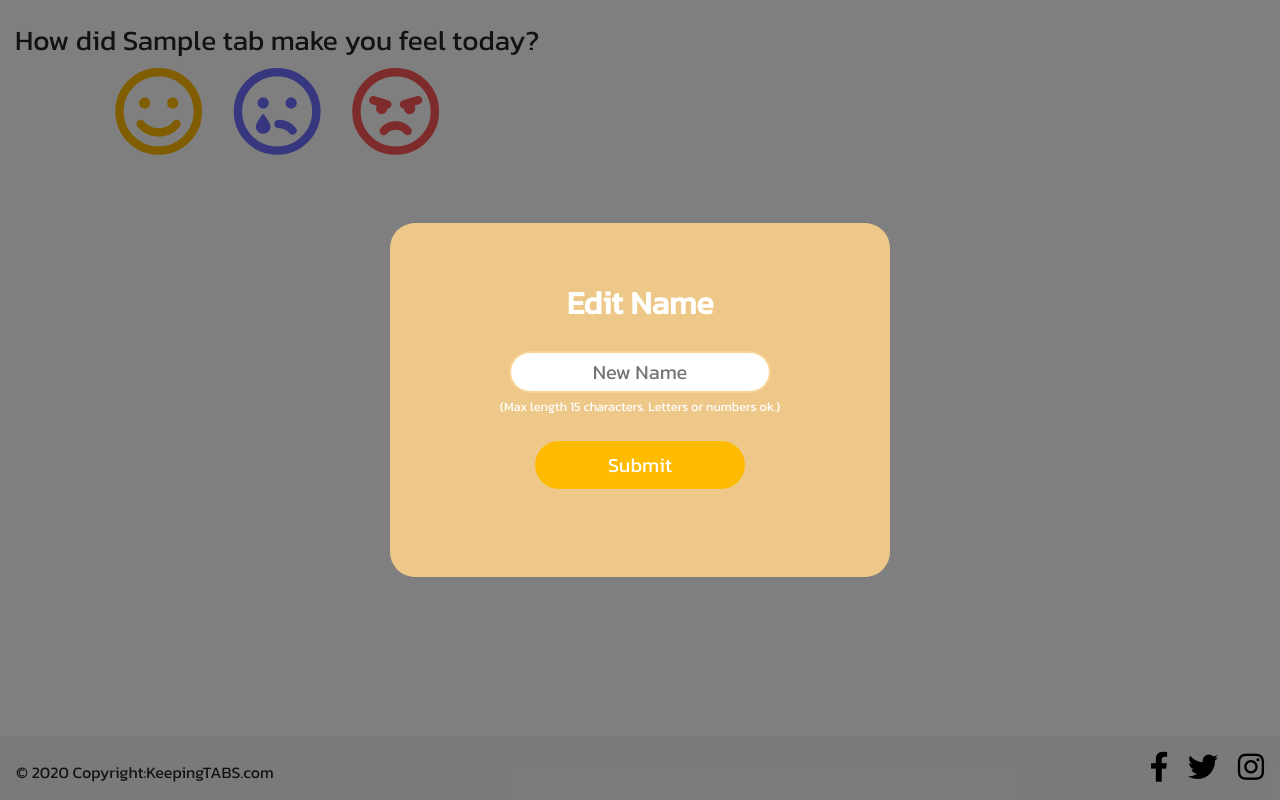
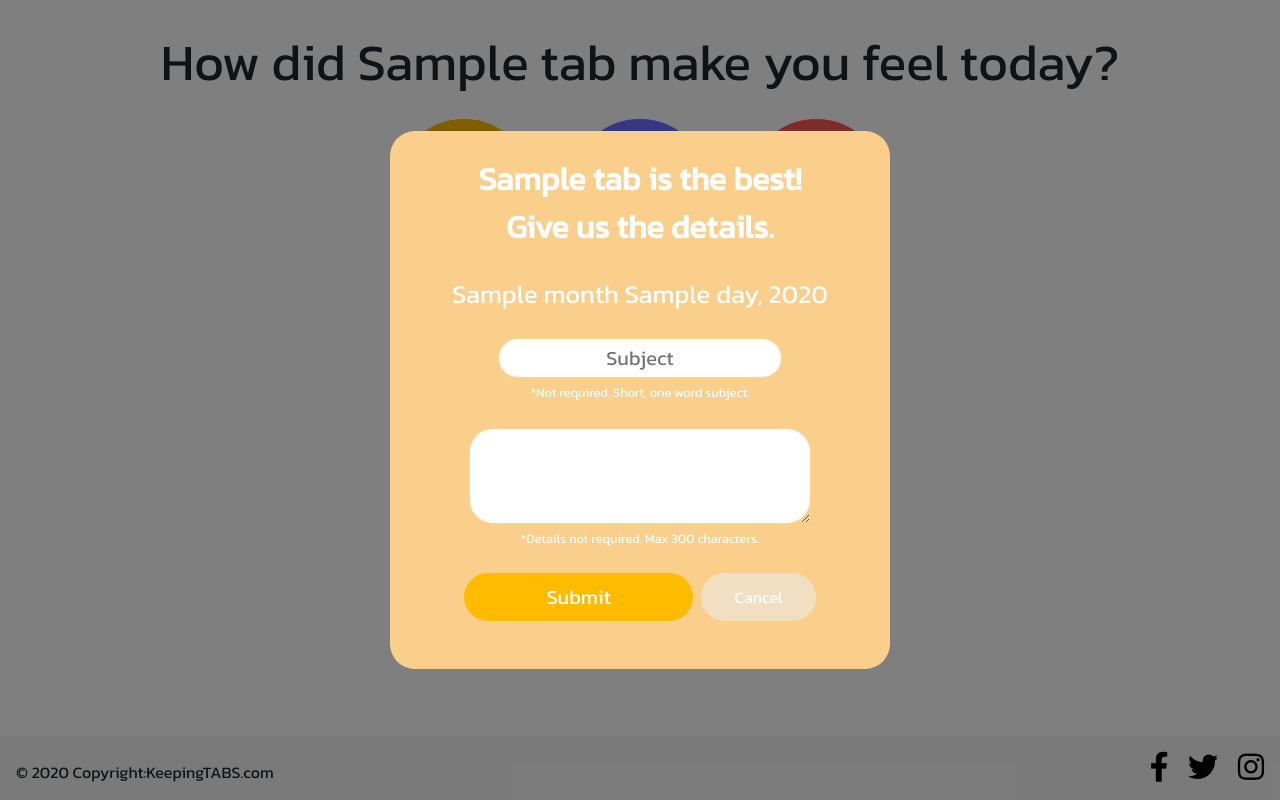
Before and after one commit to RyanRayn/Milestone-3, a Flask app: template templates/profile.html in a window 1280 px wide, after a click that opens the changed part. Run offline with Flask 2, Linux system fonts and the light colour scheme; the template is opened without the code that fills it: most values are stand-ins (such as "Sample title", 1, 10 or a date in 2020); some libraries are stand-ins or nearby versions.

Commit message:
styled profile modals and added datetime.now function

```diff
--- a/app.py
+++ b/app.py
@@ -5,6 +5,7 @@ from flask import (
 from flask_pymongo import PyMongo
 from bson.objectid import ObjectId
 from werkzeug.security import generate_password_hash, check_password_hash
+from datetime import datetime
 if os.path.exists("env.py"):
     import env
 
@@ -125,8 +126,12 @@ def delete_tab(tab_id):
 def profile(tab_id):
 
     tab = mongo.db.tabs.find_one({"_id": ObjectId(tab_id)})
+    month = datetime.utcnow().strftime("%B")
+    day = datetime.utcnow().strftime("%d")
+    year = datetime.utcnow().strftime("%Y")
 
-    return render_template("profile.html", tab=tab)
+    return render_template(
+        "profile.html", year=year, day=day, month=month, tab=tab)
 
 
 if __name__ == "__main__":
--- a/static/css/style.css
+++ b/static/css/style.css
@@ -22,6 +22,13 @@ a {
 
 input{
     width:75%;
+    border-radius:25px;
+    font-size:20px;
+    outline:none;
+}
+
+textarea{
+    width:90%;
     border-radius:25px;
     font-size:20px;
     outline:none;
@@ -341,7 +348,11 @@ hr{
 }
 
 .modal-delete{
-    background-color:rgba(255, 167, 167, 0.849);
+    background-color:rgb(255, 167, 167);
+}
+
+.delete-input{
+    border:2px solid rgba(255, 167, 167, 0.849);
 }
 
 .delete-btn{
@@ -349,7 +360,7 @@ hr{
 }
 
 .modal-new{
-    background-color:#bedbfde8;
+    background-color:#bedbfd;
 }
 
 .new-input{
@@ -361,7 +372,7 @@ hr{
 }
 
 .modal-edit{
-    background-color:#f9cf8bea;
+    background-color:#f9cf8b;
 }
 
 .edit-input{
@@ -389,8 +400,12 @@ hr{
 
 /*---------- Profile Page ----------*/
 
+.profile-header{
+    font-size:4vw;
+}
+
 .feelings i{
-    font-size:7vw;
+    font-size:11vw;
 }
 
 .feelings-btn{
@@ -398,6 +413,22 @@ hr{
     box-shadow: none;
     background-color:white;
     border:none;
+}
+
+.feelings-btn:hover{
+    background-color:rgb(223, 223, 223);
+    border-radius:50%;
+    box-shadow: 0 0 8px 8px white inset;
+}
+
+.cancel-button{
+    color:white;
+    width:30%;
+    border-radius:25px;
+}
+
+.date{
+    font-size:2vw;
 }
 
 /*---------- Footer ----------*/
--- a/templates/profile.html
+++ b/templates/profile.html
@@ -2,19 +2,18 @@
 {% block content %}
 
     <div id="content">
-        <div class="container-fluid">
 
 <!-- Feeling entry buttons-->
-
-            <div class="feelings-container text-center d-flex justify-content-start">
+        <div class="container-fluid">
+            <div class="feelings-container text-center d-flex justify-content-center">
                 <div class="row mt-4">
                     <div class="col-12">
-                        <h3 class="">How did {{ tab.tab_name }} make you feel today?</h3>
+                        <div class="profile-header mb-3">How did {{ tab.tab_name }} make you feel today?</div>
                         <div class="feelings">
-                            <button class="feelings-btn mr-3" data-toggle="modal" data-target="#happyModal">
+                            <button class="feelings-btn mr-4" data-toggle="modal" data-target="#happyModal">
                             <i class="far fa-smile dark-orange"></i>
                             </button>
-                            <button class="feelings-btn mr-3" data-toggle="modal" data-target="#sadModal">
+                            <button class="feelings-btn mr-4" data-toggle="modal" data-target="#sadModal">
                             <i class="far fa-sad-tear dark-blue"></i>
                             </button>
                             <button class="feelings-btn" data-toggle="modal" data-target="#angryModal">
@@ -32,21 +31,36 @@
                     <div class="modal-content modal-edit">
                         <div class="modal-body">
                             <div class="d-flex justify-content-center">
-                                    <div class="form-container my-3 p-4 mb-5">
+                                <div class="form-container p-2 mb-4">
                                     <div class="row text-center text-white">
                                         <div class="col-12 form-header">
-                                                <strong>Edit Name</strong>
+                                            <strong>{{ tab.tab_name }} is the best! Give us the details.</strong>
                                         </div>
                                     </div>
-                                        <form name="edit_name" id="edit_name" method="POST" action="{{ url_for('edit_tab', tab_id=tab._id) }}">
-<!-- New Tab Name -->
+                                    <form name="log_happy" id="log_happy" method="POST" action="{{ url_for('edit_tab', tab_id=tab._id) }}">
+<!-- Happy Date -->
+                                        <div class="pt-4 d-flex text-white date justify-content-center">
+                                            {{ month }} {{ day }}, {{ year }}
+                                        </div>
+<!-- Happy Subject -->
                                         <div class="pt-4 d-flex justify-content-center">
-                                                <input id="new_tab_name" name="new_tab_name" type="text" minlength="1" maxlength="15" class="validate edit-input text-center p-1" placeholder="New Name" required>
+                                            <input id="happy_subject" name="happy_subject" type="text" minlength="1" maxlength="20" class="validate edit-input text-center p-1" placeholder="Subject">
                                         </div>
-                                            <div class="text-center"><small class="w-100 text-white">(Max length 15 characters. Letters or numbers ok.)</small></div>
-<!-- Submit Button -->
+                                        <div class="text-center">
+                                            <small class="w-100 text-white">*Not required. Short, one word subject.</small>
+                                        </div>
+<!-- Happy Details -->
+                                        <div class="pt-4 d-flex justify-content-center">
+                                            <textarea id="happy_details" name="happy_details" class="validate edit-input" maxlength="300" rows="3">
+                                            </textarea>
+                                        </div>
+                                        <div class="text-center">
+                                            <small class="w-100 text-white">*Details not required. Max 300 characters.</small>
+                                        </div>
+<!-- Happy Submit/Delete -->
                                         <div class="d-flex justify-content-center pt-4">
-                                                <button type="submit" class="btn edit-btn create-submit btn-lg">Submit</button>
+                                            <button type="submit" class="btn edit-btn create-submit btn-lg mr-2">Submit</button>
+                                            <button type="button" class="btn grey cancel-button" data-dismiss="modal">Cancel</button>
                                         </div>
                                     </form>
                                 </div>
@@ -63,21 +77,36 @@
                     <div class="modal-content modal-new">
                         <div class="modal-body">
                             <div class="d-flex justify-content-center">
-                                    <div class="form-container my-3 p-4 mb-5">
+                                <div class="form-container p-2 mb-4">
                                     <div class="row text-center text-white">
                                         <div class="col-12 form-header">
-                                                <strong>Create New Tab</strong>
+                                            <strong>Aww, what did {{ tab.tab_name }} do?</strong>
                                         </div>
                                     </div>
-                                        <form name="add_tab" id="add_tab" method="POST" action="{{ url_for('add_tab') }}">
-<!-- Tab Name -->
+                                    <form name="log_sad" id="log_sad" method="POST" action="{{ url_for('add_tab') }}">
+<!-- Sad Date -->
+                                        <div class="pt-4 d-flex text-white date justify-content-center">
+                                            {{ month }} {{ day }}, {{ year }}
+                                        </div>
+<!-- Sad Subject-->
                                         <div class="pt-4 d-flex justify-content-center">
-                                                <input type="text" id="tab_name" name="tab_name" minlength="1" maxlength="15" class="validate new-input text-center p-1" placeholder="Tab Name" required>
+                                            <input id="sad_subject" name="sad_subject" type="text" minlength="1" maxlength="20" class="validate new-input text-center p-1" placeholder="Subject">
                                         </div>
-                                            <div class="text-center"><small class="w-100 text-white">(Max length 15 characters. Letters or numbers ok.)</small></div>
-<!-- Submit Button -->
+                                        <div class="text-center">
+                                            <small class="w-100 text-white">*Not required. Short, one word subject.</small>
+                                        </div>
+<!-- Sad Details -->
+                                        <div class="pt-4 d-flex justify-content-center">
+                                            <textarea id="sad_details" name="sad_details" class="validate new-input" maxlength="300" rows="3">
+                                            </textarea>
+                                        </div>
+                                        <div class="text-center">
+                                            <small class="w-100 text-white">*Details not required. Max 300 characters.</small>
+                                        </div>
+<!-- Sad Submit/Delete -->
                                         <div class="d-flex justify-content-center pt-4">
-                                                <button type="submit" class="btn new-btn create-submit btn-lg">Submit</button>
+                                            <button type="submit" class="btn new-btn create-submit btn-lg mr-2">Submit</button>
+                                            <button type="button" class="btn grey cancel-button" data-dismiss="modal">Cancel</button>
                                         </div>
                                     </form>
                                 </div>
@@ -93,16 +122,36 @@
                     <div class="modal-content modal-delete">
                         <div class="modal-body">
                             <div class="d-flex justify-content-center">
-                                    <div class="form-container my-3 p-4 mb-5">
+                                <div class="form-container p-2 mb-4">
                                     <div class="row text-center text-white">
                                         <div class="col-12 form-header">
-                                                <strong>Are you sure you want to delete this tab?</strong>
+                                            <strong>{{ tab.tab_name }} can make me so angry!!!</strong>
                                         </div>
                                     </div>
-                                        <form name="delete_name" id="delete_name" method="GET" action="{{ url_for('delete_tab', tab_id=tab._id) }}">
-<!-- Delete Button -->
+                                    <form name="log_angry" id="log_angry" method="POST" action="{{ url_for('delete_tab', tab_id=tab._id) }}">
+<!-- Angry Date -->
+                                        <div class="pt-4 d-flex text-white date justify-content-center">
+                                            {{ month }} {{ day }}, {{ year }}
+                                        </div>
+<!-- Angry Subject-->
+                                        <div class="pt-4 d-flex justify-content-center">
+                                            <input id="angry_subject" name="angry_subject" type="text" minlength="1" maxlength="20" class="validate delete-input text-center p-1" placeholder="Subject">
+                                        </div>
+                                        <div class="text-center">
+                                            <small class="w-100 text-white">*Not required. Short, one word subject.</small>
+                                        </div>
+<!-- Angry Details -->
+                                        <div class="pt-4 d-flex justify-content-center">
+                                            <textarea id="angry_details" name="angry_details" class="validate delete-input" maxlength="300" rows="3">
+                                            </textarea>
+                                        </div>
+                                        <div class="text-center">
+                                            <small class="w-100 text-white">*Details not required. Max 300 characters.</small>
+                                        </div>
+<!-- Angry Submit/Delete -->
                                         <div class="d-flex justify-content-center pt-4">
-                                                <button type="submit" class="btn delete-btn create-submit btn-lg">Delete</button>
+                                            <button type="submit" class="btn delete-btn create-submit btn-lg mr-2">Submit</button>
+                                            <button type="button" class="btn grey cancel-button" data-dismiss="modal">Cancel</button>
                                         </div>
                                     </form>
                                 </div>
@@ -111,8 +160,11 @@
                     </div>
                 </div>
             </div>
+        </div>
 
-        </div>
+
+
+
     </div>
 
 
```
Lines whose indentation alone changed are shown as unchanged.
